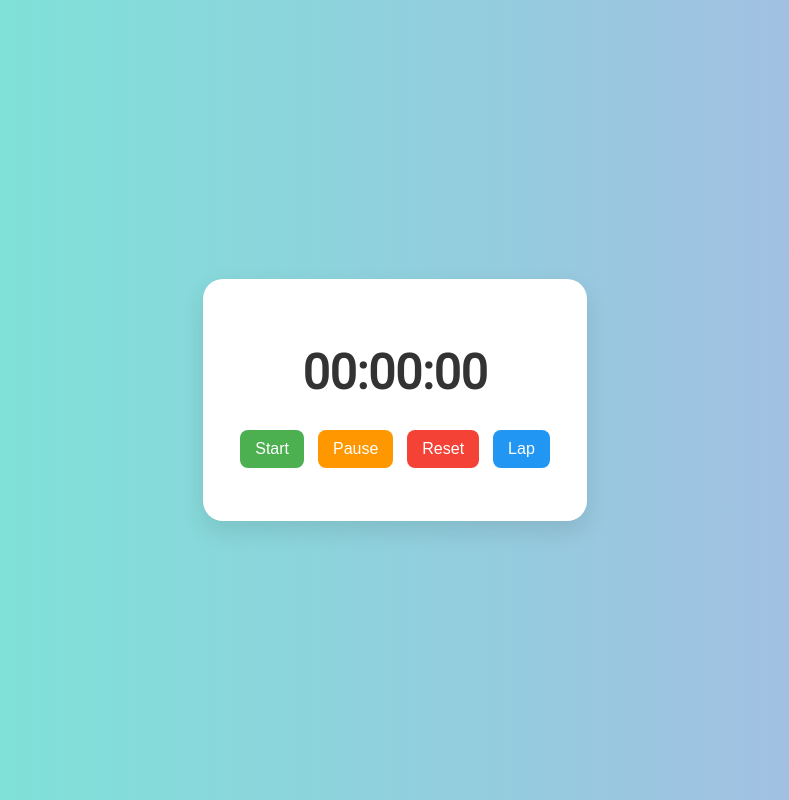
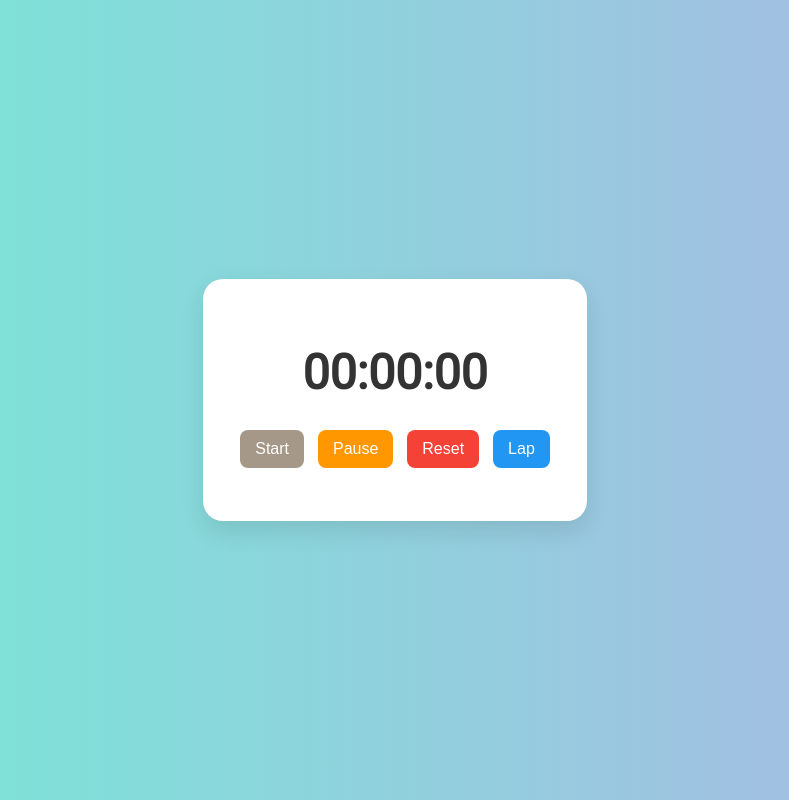
Before and after one commit to Anjalii1019/Work2_prodigy, a plain HTML site: page index.html in a window 1280 px wide. Shown: the whole page, without its empty margins (245-1034 px from the left). Drawn offline with Linux system fonts and the light colour scheme.

Commit message:
new colour

```diff
--- a/styles.css
+++ b/styles.css
@@ -1,11 +1,10 @@
-/* General setup */
+
 html, body {
   height: 100%;
   margin: 0;
   font-family: 'Roboto', sans-serif;
 }
 
-/* Centering the stopwatch */
 body {
   display: flex;
   justify-content: center;
@@ -13,7 +12,6 @@ body {
   background: linear-gradient(to right, #74ebd5, #acb6e5);
 }
 
-/* Stopwatch container */
 .stopwatch {
   background: white;
   padding: 2rem;
@@ -23,20 +21,18 @@ body {
   width: 320px;
 }
 
-/* Display text */
 h1 {
   font-size: 3rem;
   margin-bottom: 1.5rem;
   color: #333;
 }
 
-/* Buttons layout */
 .buttons {
   margin-bottom: 1rem;
 }
 
 .buttons button {
-  background: #4CAF50;
+  background: #A69888;
   color: white;
   border: none;
   padding: 10px 15px;
```
